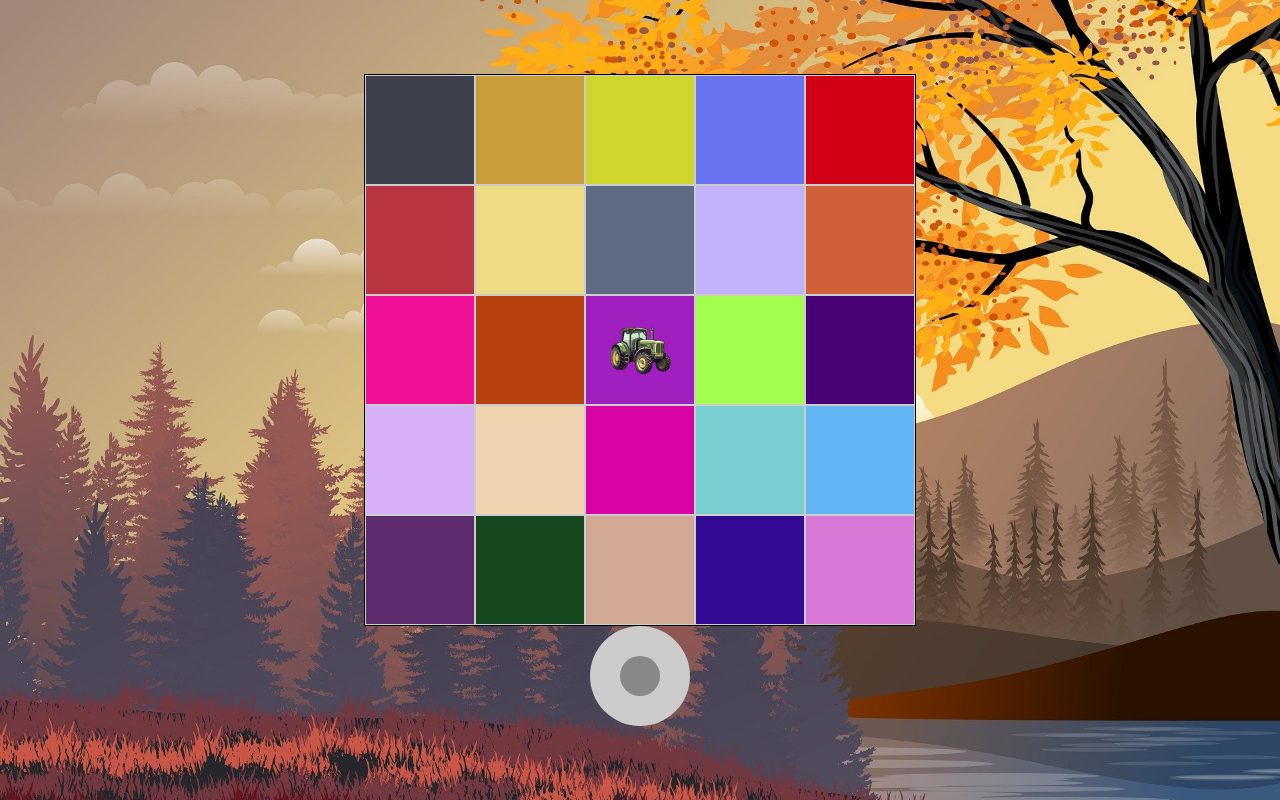
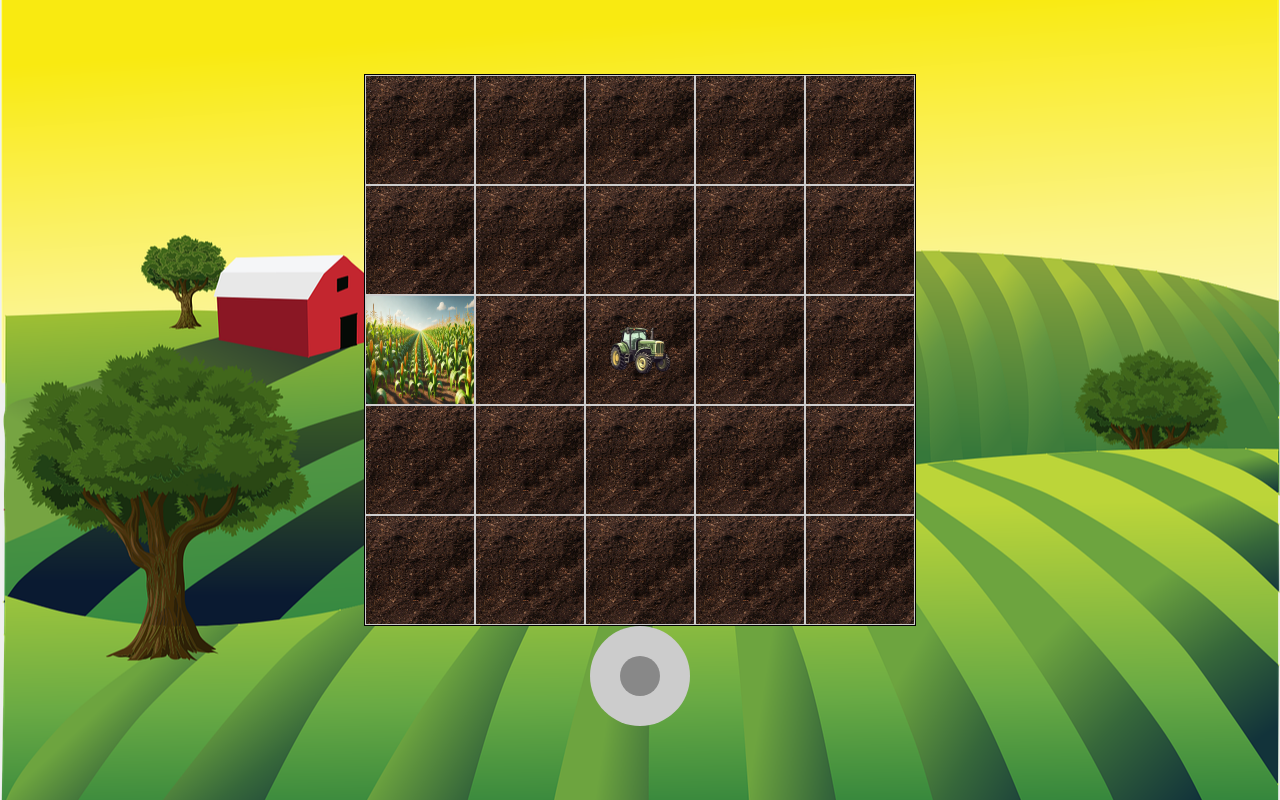
Before and after one commit to sebas-agudelo/Game-2-LIA, a plain HTML site: page index.html in a window 1280 px wide. Drawn offline with Linux system fonts and the light colour scheme.

```diff
--- a/script.js
+++ b/script.js
@@ -43,16 +43,41 @@ function collectPoints() {
 }
 
 // Generera färger i grid
+// Generera celler med bakgrundsbild och slumpmässig majsbild
 for (let i = 0; i < gridSize; i++) {
-    colors[i] = [];
     for (let j = 0; j < gridSize; j++) {
-        colors[i][j] = getRandomColor();
         const cell = document.createElement('div');
         cell.className = 'cell';
-        cell.style.backgroundColor = colors[i][j];
+
+        // Ställ in bakgrundsbild för cellen
+        cell.style.backgroundImage = "url('gräns.jpg')"; // Bakgrundsbilden för cellerna
+        cell.style.backgroundSize = 'cover'; // Se till att bilden täcker hela cellen
+
+        // Lägg till cellen i grid-elementet
         gridElement.appendChild(cell);
     }
 }
+
+// Funktion för att generera en slumpmässig majsbild i en tom cell
+function generateRandomCornImage() {
+    let randomX, randomY;
+    do {
+        randomX = Math.floor(Math.random() * gridSize);
+        randomY = Math.floor(Math.random() * gridSize);
+    } while (clearedCells[randomY][randomX]); // Försäkra att bilden visas i en cell som inte är rensad
+
+    const cellIndex = randomY * gridSize + randomX;
+    const cell = gridElement.children[cellIndex];
+
+    // Skapa en img-tag för majsbilden
+    const img = document.createElement('img');
+    img.src = 'vvvv.png';
+    img.className = 'img';
+
+    cell.appendChild(img); // Lägg till majsbilden
+}
+
+generateRandomCornImage();
 
 const cellSize = gridElement.offsetWidth / gridSize;
 
@@ -75,7 +100,6 @@ circle.style.left = `${circleX}px`;
 circle.style.top = `${circleY}px`;
 
 
-// Function to clear color based on circle's new position
 function clearColorAtPosition(x, y) {
     const gridRect = gridElement.getBoundingClientRect();
     const adjustedX = x - gridRect.left;
@@ -89,12 +113,21 @@ function clearColorAtPosition(x, y) {
         const cell = gridElement.children[cellIndex];
 
         if (!clearedCells[gridY][gridX]) {
-            cell.style.backgroundColor = '#ffffff'; // Sätt cellens färg till vit
+            cell.style.backgroundColor = '#ffffff'; // Sätt cellens färg till vit (eller rensa bakgrunden om du vill)
+
+           // Ta bort majsbilden om den finns
+           const img = cell.querySelector('img');
+           if (img) {
+               cell.removeChild(img);
+               generateRandomCornImage(); // Skapa en ny majsbild när den föregående tas bort
+           }
+
             clearedCells[gridY][gridX] = true; // Markera cellen som rensad
             collectPoints(); // Lägg till poäng
         }
     }
 }
+
 
 // Joystick funktionalitet
 let isDragging = false;
--- a/style.css
+++ b/style.css
@@ -15,7 +15,7 @@ body {
     flex-direction: column;
     align-items: center;
     justify-content: center;
-    background-image: url('trees-8136806_1920.png');
+    background-image: url('farm-4778011_1280.png');
     background-repeat: no-repeat;
     background-position: center;
     background-size: cover;
@@ -51,6 +51,13 @@ body {
 
 .cell {
     border: 1px solid #ccc;
+    background: transparent;
+}
+
+.cell img {
+    width: 100%;
+    height: 100%;
+    z-index: -999;
 }
 
 .joystick {
```
Also changed, not shown: farm-4128998_1920.jpg (added), farm-4778011_1280.png (added), gräns.jpg (added), vvvv.png (added).
